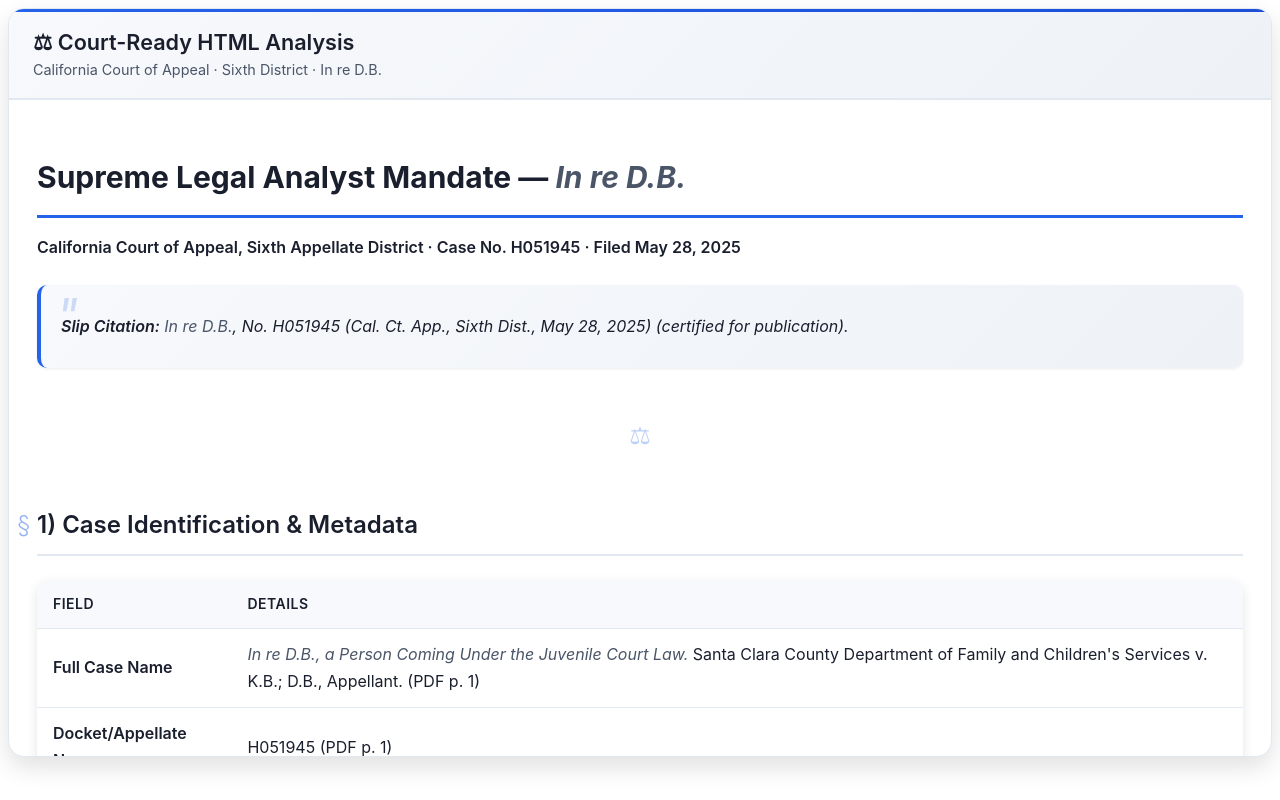
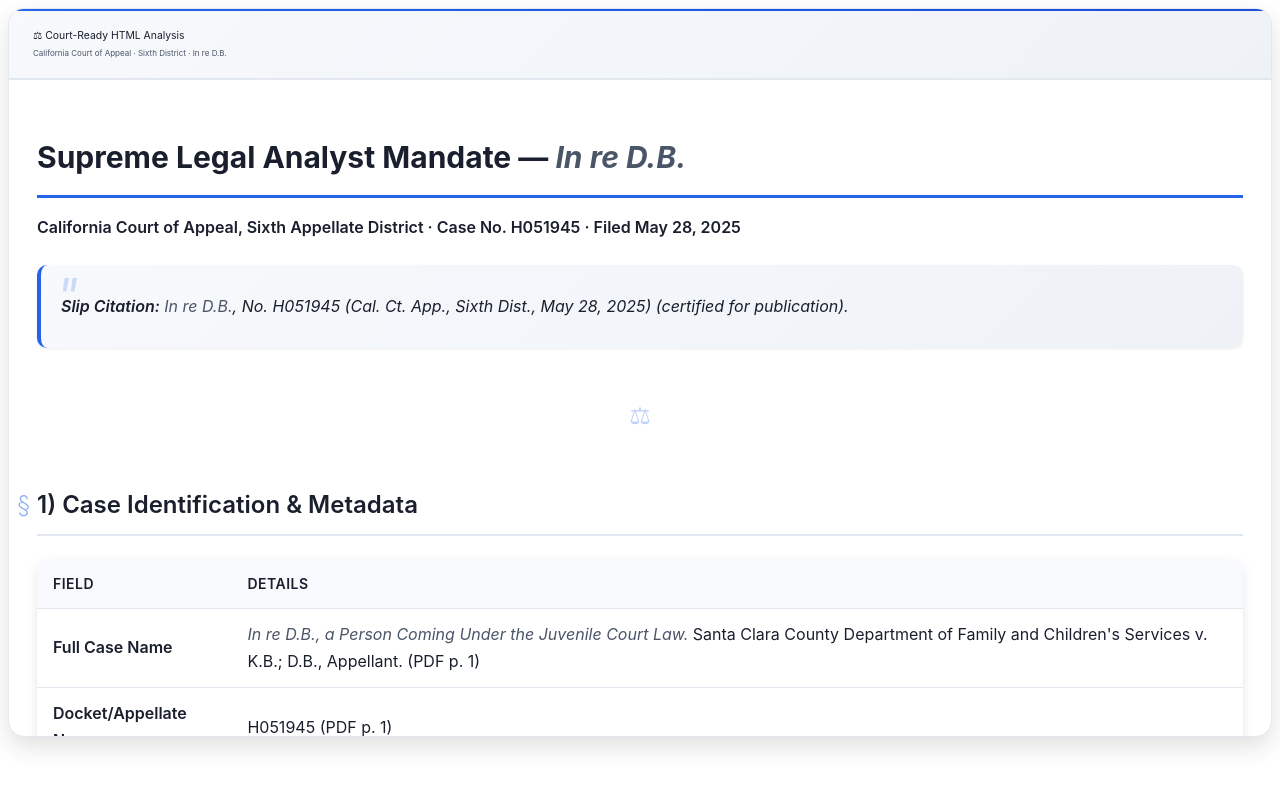
Before and after one commit to DiddlyJoe/CourtCaseReDB, a plain HTML site: page index.html in a window 1280 px wide. Drawn offline with Linux system fonts and the light colour scheme.

Commit message:
Update index.html

```diff
--- a/index.html
+++ b/index.html
@@ -71,22 +71,22 @@
   top: 0;
   left: 0;
   right: 0;
-  height: 3px;
+  height: 1.5px;
   background: linear-gradient(90deg, var(--accent-color), var(--accent-hover));
 }
 
 #db-right .panel-title {
-  font-size: 1.35rem;
-  font-weight: 600;
+  font-size: 0.65rem;
+  font-weight: 400;
   color: var(--text-primary);
   margin: 0;
   display: flex;
   align-items: center;
-  gap: 12px;
+  gap: 8px;
 }
 
 #db-right .panel-subtitle {
-  font-size: 0.9rem;
+  font-size: 0.5rem;
   color: var(--text-secondary);
   margin-top: 6px;
   font-weight: 400;
```
